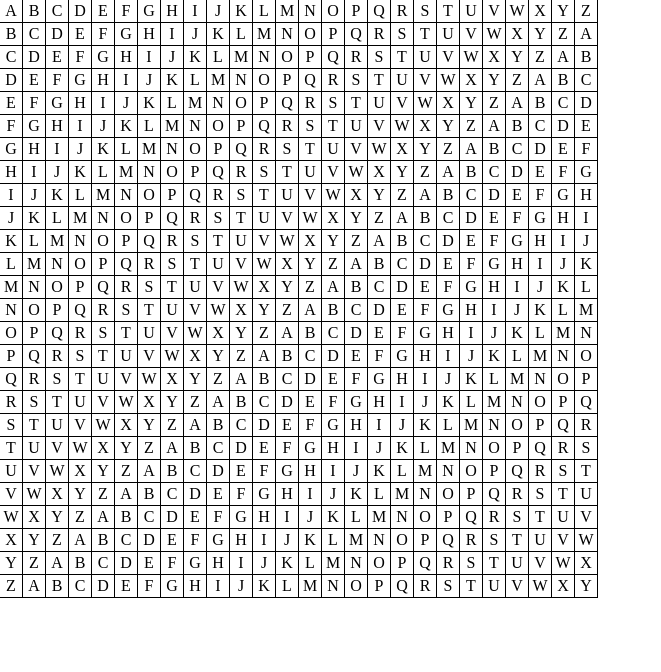
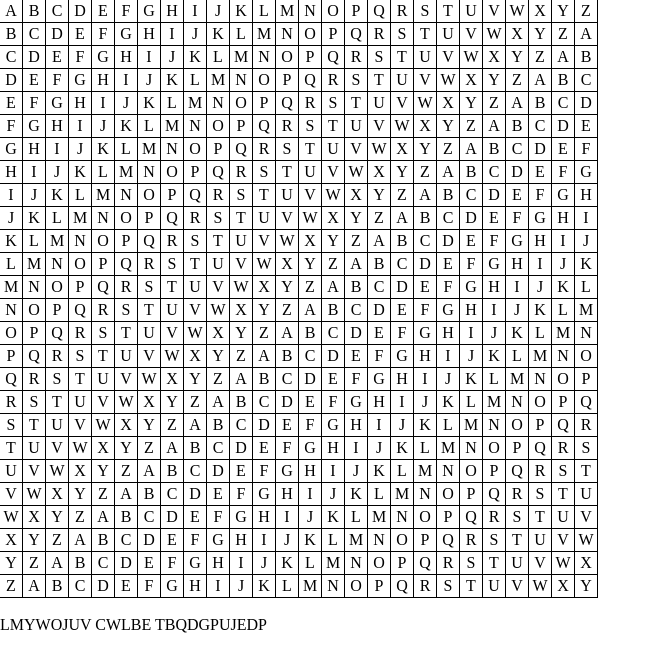
Before and after one commit to RolandR/IdPA, a plain HTML site: page code/table.html in a window 1280 px wide. Shown: the whole page, without its empty margins (0-661 px from the left). Drawn offline with Linux system fonts and the light colour scheme.

Commit message:
Added functions to encrypt text

```diff
--- a/code/table.html
+++ b/code/table.html
@@ -42,10 +42,116 @@
 	}
 	document.getElementById("vsquare").innerHTML = squarestr;
       }
+
+      /**
+       * Create an array of numbers from the password string
+       * Returns an array of numbers
+       * All chars will assumed to be uppercaase
+       * Everything but characters will be ignored!
+       */
+      function preparePassword(password)
+      {
+	var numbered = new Array();
+	// We need to count manually, as we ignore things other than text characters
+	l = 0;
+        for (m=0; m<password.length; m++)
+	{
+	  var asciiValue = password.charCodeAt(m);
+
+	  if(asciiValue > 96 && asciiValue < 123)
+	  {
+	    numbered[l] = (asciiValue-97);
+	    l++;
+	    continue;
+	  }
+	  if(asciiValue > 64 && asciiValue < 91)
+	  {
+	    numbered[l] = (asciiValue-65);
+	    l++;
+	    continue;
+	  }
+	}
+	return numbered;
+      }
+
+      /**
+       * Encrypt a text.
+       * @pwArray - Array of numbers that is the key.
+       *            You can retrieve such an array from
+       *	    the preparePassword function
+       *
+       * @text - Text to be encrypted
+       *
+       * returns a string with the encrypted text
+       */
+      function encryptText(pwArray, text)
+      {
+        console.log("encryptText started");
+	// We can't use the loop variable to read out a number from
+	// the pwArray. That's because it gets counted up on non characters
+	// (such as spaces) too. But we want these types of chars to be
+	// completely unaffected! So we have our own variable that gets only
+	// incremented when there's an actual character to be encoded
+	l = 0;
+        var encText = "";
+
+	for (n=0; n<text.length; n++)
+	{
+	  var asciiValue = text.charCodeAt(n);
+	  if(asciiValue > 96 && asciiValue < 123)
+	  {
+	    console.log("lower case");
+	    var calcValue = asciiValue-97;
+	    var foo = ((calcValue+pwArray[l%(pwArray.length)])%26)
+	    // Add 65 to make it an uppercase character
+	    encText += String.fromCharCode(foo+65);
+	    l++;
+	    continue;
+	  }
+	  if(asciiValue > 64 && asciiValue < 91)
+	  {
+	    console.log("upper case")
+	    var calcValue = asciiValue-65;
+	    var foo = ((calcValue+pwArray[l%(pwArray.length)])%26)
+	    encText += String.fromCharCode(foo+65);
+	    l++;
+	    continue;
+	  }
+
+	  encText += String.fromCharCode(asciiValue);
+	  console.log("not a character");
+	}
+
+	console.log("encryptText is about to end");
+	return encText;
+      }
+
     </script>
   </head>
   <body onReady="genSquare">
     <table id="vsquare" cellspacing=0 cellpadding=0>
     </table>
+    <script>
+      // define a password
+      password = "Hello World";
+      // Then transform it into an array of numbers
+      // everything will be uppercased. Everything that's not a character
+      // will be ignored!
+      var pwArray = preparePassword(password);
+
+      // Now encrypt the text. Everything will be uppercased.
+      // Everything that is not a character will be put back in the same
+      // place unchanged
+      var encText = encryptText(pwArray, "EINLANGE RTEXT INUPPERCASE");
+
+      document.write("<br />");
+
+      // Write out the encrypted text
+      for(var a=0; a < encText.length; a++)
+      {
+        document.write(encText[a]);
+      }
+
+    </script>
   </body>
 </html>
```
